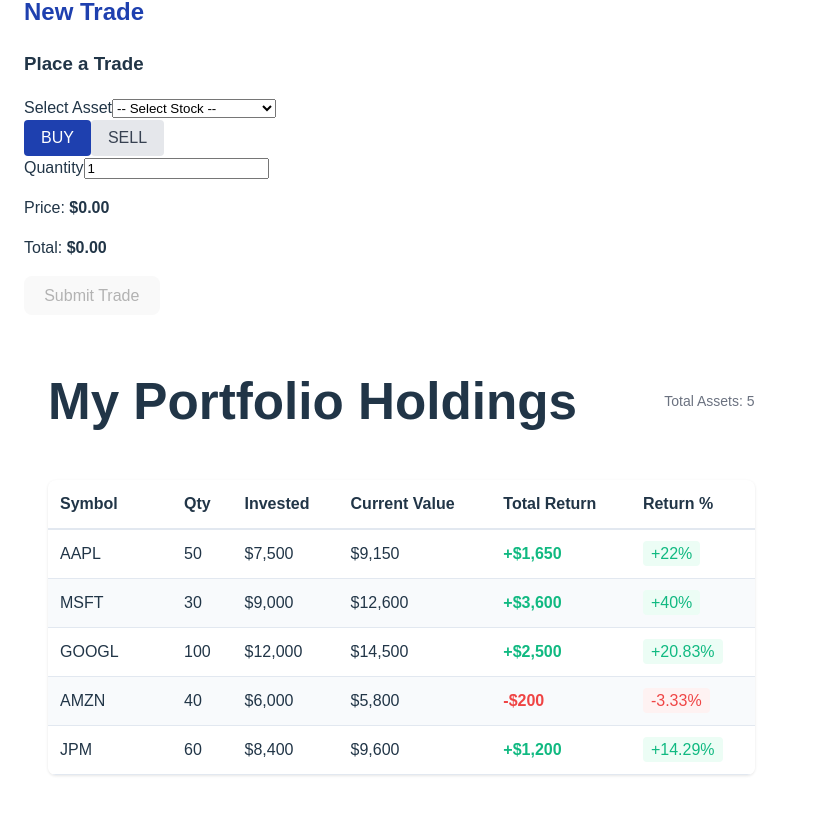
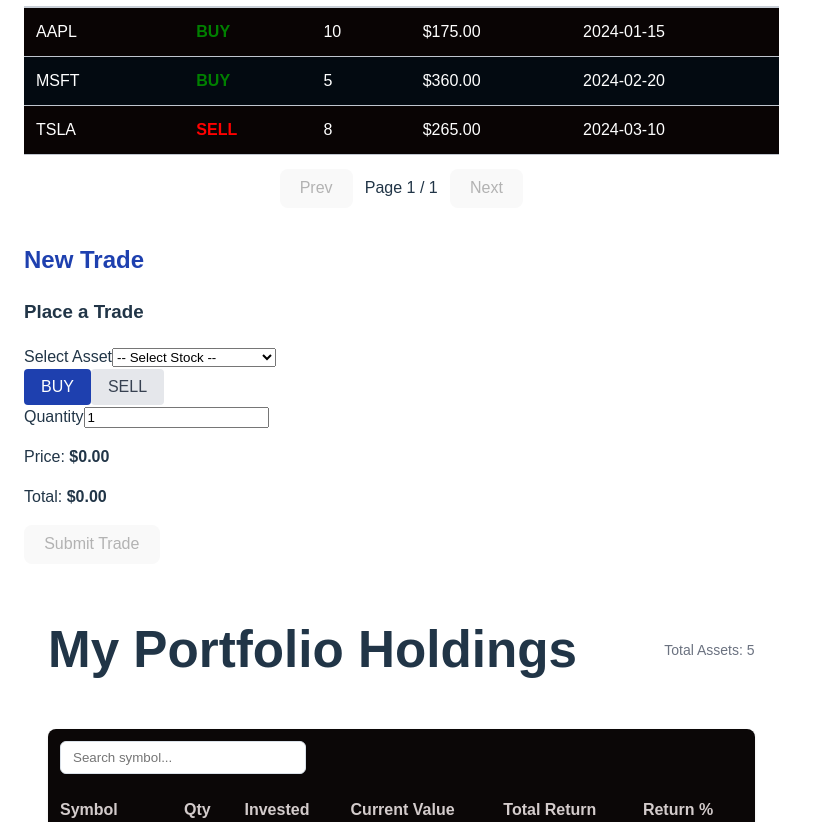
Before and after one commit to dsarthak0/week2-sarthak, a React (Vite) app: page / in a window 1280 px wide. Shown: the part 1458-2280 px from the top of the page, without its empty margins (0-818 px from the left). Built offline with nearby package versions, Linux system fonts and the light colour scheme.

Commit message:
pushed 7.2,7.3,7.5,7.6

```diff
--- a/src/components/Datatable.tsx
+++ b/src/components/Datatable.tsx
@@ -1,15 +1,14 @@
-
-
+import { useMemo, useState } from "react";
 
 export interface Column<T> {
   key: keyof T;
   header: string;
-
+  sortable?: boolean;
   render?: (value: any, row: T) => React.ReactNode;
   width?: number;
 }
 
-interface DataTableProps<T extends object> {
+interface DataTableProps<T extends { symbol?: string }> {
   data: T[];
   columns: Column<T>[];
   rowKey: keyof T;
@@ -17,55 +16,180 @@ interface DataTableProps<T extends object> {
   emptyMessage?: string;
 }
 
-
-function DataTable<T extends object>({
+function DataTable<T extends { symbol?: string }>({
   data,
   columns,
   rowKey,
   onRowClick,
   emptyMessage = "No Data Found",
 }: DataTableProps<T>) {
+  /* =========================
+        SEARCH STATE
+  ========================== */
+  const [search, setSearch] = useState("");
+
+  /* =========================
+        SORT STATE
+  ========================== */
+  const [sortKey, setSortKey] = useState<keyof T | null>(null);
+  const [asc, setAsc] = useState(true);
+
+  /* =========================
+        PAGINATION STATE
+  ========================== */
+  const [page, setPage] = useState(1);
+  const pageSize = 10;
+
+  /* =========================
+        FILTER DATA
+  ========================== */
+  const filtered = useMemo(() => {
+    if (!search) return data;
+    return data.filter((row) =>
+      String(row.symbol ?? "")
+        .toLowerCase()
+        .includes(search.toLowerCase())
+    );
+  }, [data, search]);
+
+  /* =========================
+        SORT DATA
+  ========================== */
+  const sorted = useMemo(() => {
+    if (!sortKey) return filtered;
+
+    return [...filtered].sort((a, b) => {
+      const aVal = a[sortKey];
+      const bVal = b[sortKey];
+
+      if (typeof aVal === "number" && typeof bVal === "number") {
+        return asc ? aVal - bVal : bVal - aVal;
+      }
+
+      return asc
+        ? String(aVal).localeCompare(String(bVal))
+        : String(bVal).localeCompare(String(aVal));
+    });
+  }, [filtered, sortKey, asc]);
+
+  /* =========================
+        PAGINATED DATA
+  ========================== */
+  const totalPages = Math.ceil(sorted.length / pageSize);
+
+  const paginated = useMemo(() => {
+    const start = (page - 1) * pageSize;
+    return sorted.slice(start, start + pageSize);
+  }, [sorted, page]);
 
   if (data.length === 0) return <p>{emptyMessage}</p>;
 
   return (
-        <table style={{ width: '100%', borderCollapse: 'collapse' }}>
+    <div>
+
+      <div style={{ padding: 12 }}>
+        <input
+          placeholder="Search symbol..."
+          value={search}
+          onChange={(e) => {
+            setSearch(e.target.value);
+            setPage(1);
+          }}
+          style={{
+            padding: "8px 12px",
+            border: "1px solid #dae1e9",
+            borderRadius: 6,
+            width: 220,
+          }}
+        />
+      </div>
+
+      <table style={{ width: "100%", borderCollapse: "collapse" }}>
         <thead>
           <tr>
             {columns.map((col) => (
               <th
                 key={String(col.key)}
-                            style={{ width: col.width, textAlign: 'left', padding: '12px', borderBottom: '2px solid #E2E8F0' }}
+                onClick={() => {
+                  if (!col.sortable) return;
+
+                  if (sortKey === col.key) setAsc(!asc);
+                  else {
+                    setSortKey(col.key);
+                    setAsc(true);
+                  }
+                }}
+                style={{
+                  width: col.width,
+                  textAlign: "left",
+                  padding: 12,
+                  borderBottom: "2px solid #c9cfd7",
+                  cursor: col.sortable ? "pointer" : "default",
+                  userSelect: "none",
+                  color:"#d3cbcb",
+                }}
               >
                 {col.header}
+                {col.sortable && sortKey === col.key && (asc ? " ▲" : " ▼")}
               </th>
             ))}
           </tr>
         </thead>
+
         <tbody>
-                {data.map((row, ri) => (
+          {paginated.map((row, ri) => (
             <tr
               key={String(row[rowKey])}
               onClick={() => onRowClick?.(row)}
               style={{
-                            background: ri % 2 === 0 ? '#fff' : '#F8FAFC',
-                            cursor: onRowClick ? 'pointer' : 'default',
+                background: ri % 2 === 0 ? "#090404" : "#030a11",
+                color:'#ffffff',
+                cursor: onRowClick ? "pointer" : "default",
               }}
             >
               {columns.map((col) => (
                 <td
                   key={String(col.key)}
-                                style={{ padding: '12px', borderBottom: '1px solid #E2E8F0' }}
+                  style={{ padding: 12, borderBottom: "1px solid #bfc5ce" }}
                 >
                   {col.render
                     ? col.render(row[col.key], row)
-                                    : String(row[col.key] ?? '')}
+                    : String(row[col.key] ?? "")}
                 </td>
               ))}
             </tr>
           ))}
         </tbody>
       </table>
+
+      {/* =========================
+            PAGINATION
+      ========================== */}
+      <div
+        style={{
+          display: "flex",
+          justifyContent: "center",
+          gap: 12,
+          padding: 14,
+          alignItems: "center",
+        }}
+      >
+        <button disabled={page === 1} onClick={() => setPage((p) => p - 1)}>
+          Prev
+        </button>
+
+        <span>
+          Page {page} / {totalPages || 1}
+        </span>
+
+        <button
+          disabled={page === totalPages || totalPages === 0}
+          onClick={() => setPage((p) => p + 1)}
+        >
+          Next
+        </button>
+      </div>
+    </div>
   );
 }
 
--- a/src/components/PositionsPage.tsx
+++ b/src/components/PositionsPage.tsx
@@ -34,6 +34,8 @@ const HoldingsPage = () => {
                 </span>
             )
         },
+
+
         {
             key: 'returnPercentage',
             header: 'Return %',
@@ -42,7 +44,7 @@ const HoldingsPage = () => {
                     color: val >= 0 ? '#10B981' : '#EF4444',
                     padding: '4px 8px',
                     borderRadius: '4px',
-                    backgroundColor: val >= 0 ? '#ECFDF5' : '#FEF2F2'
+                    backgroundColor: val >= 0 ? '#a9b0ad' : '#FEF2F2'
                 }}>
                     {val > 0 ? `+${val}%` : `${val}%`}
                 </span>
@@ -59,7 +61,7 @@ const HoldingsPage = () => {
                 </div>
             </div>
 
-            <div style={{ backgroundColor: '#fff', borderRadius: '8px', boxShadow: '0 1px 3px rgba(0,0,0,0.1)', overflow: 'hidden' }}>
+            <div style={{ backgroundColor: '#0b0707', borderRadius: '8px', boxShadow: '0 1px 3px rgba(0,0,0,0.1)', overflow: 'hidden' }}>
                 <DataTable<HoldingsDisplay>
                     data={displayData}
                     columns={columns}
--- a/src/components/Stockcard.tsx
+++ b/src/components/Stockcard.tsx
@@ -22,7 +22,7 @@ const StockCard: React.FC<StockCardProps> = ({
                 borderRadius: 8,
                 padding: 16,
                 cursor: 'pointer',
-                background: isSelected ? '#DBEAFE' : '#fff',
+                background: isSelected ? '#0a0b0d' : '#090505',
                 marginBottom: '8px',
                 transition: 'all 0.2s ease' // Added a slight transition for better feel
             }}
```
Lines whose indentation alone changed are shown as unchanged.
